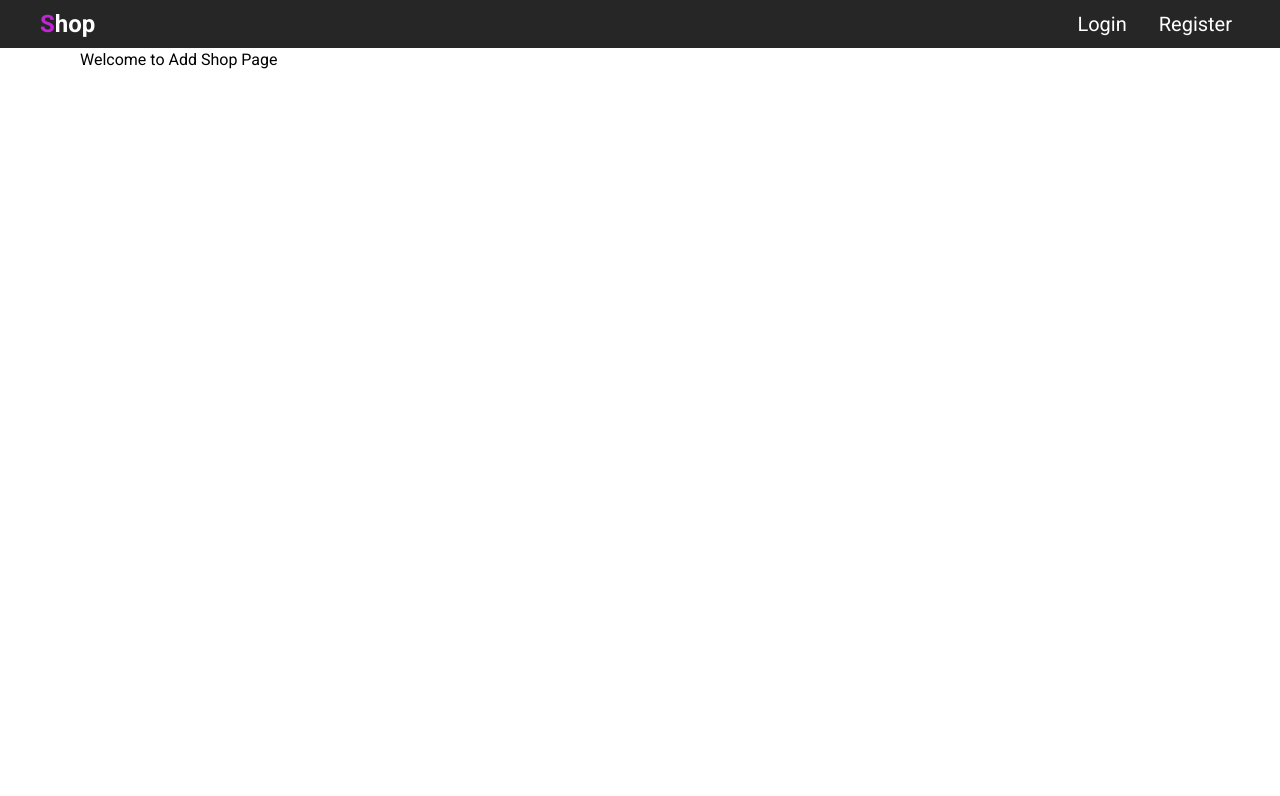
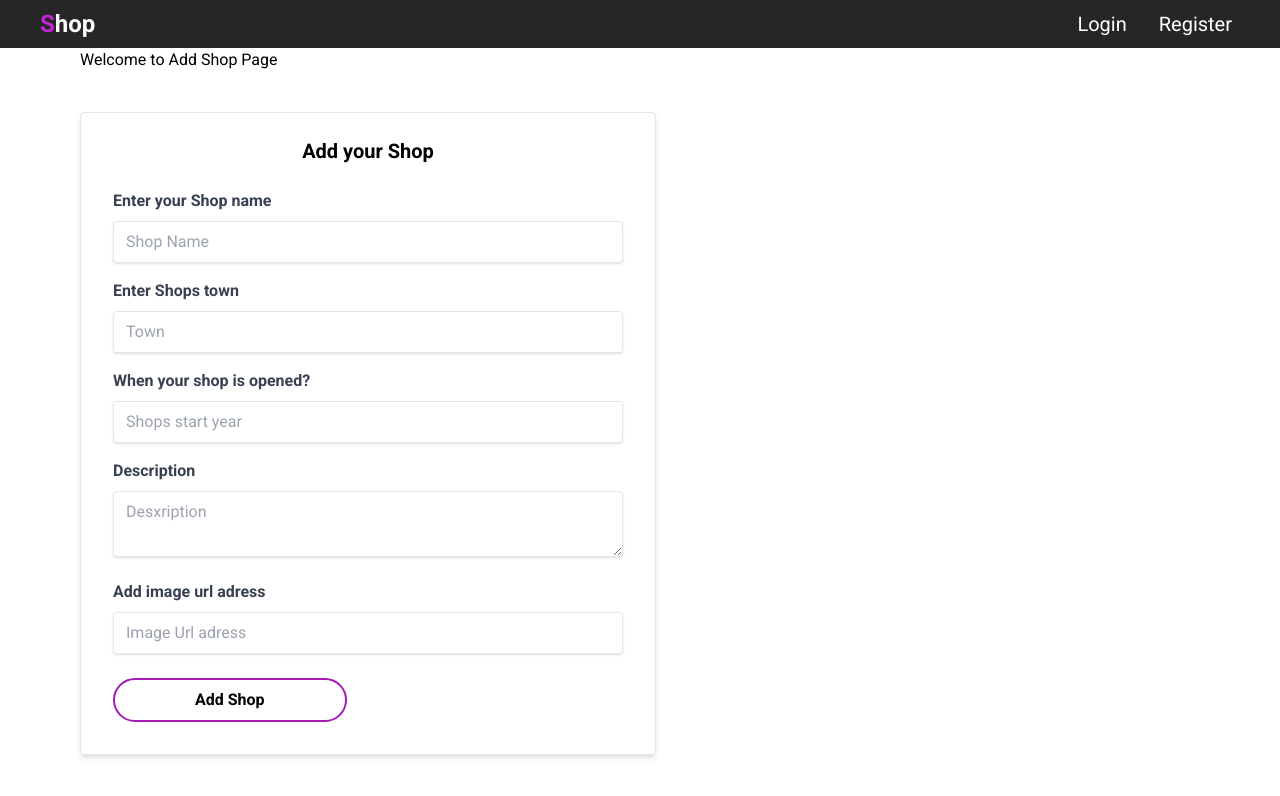
Before and after one commit to gintare-ces/Gintare_Cesiuliene_baigiamasis_darbas, a React (Vite) app: page /shops/add in a window 1280 px wide. Shown: the top 796 px of the page. Built offline with nearby package versions, Linux system fonts and the light colour scheme; no server answers.

Commit message:
add new shop form

```diff
--- a/src/pages/AddShopPage.jsx
+++ b/src/pages/AddShopPage.jsx
@@ -1,9 +1,26 @@
 import React from 'react'
+import AddShopForm from '../components/shops/AddShopForm'
+import { addDoc, collection } from 'firebase/firestore'
+import { db } from '../firebase/firebase'
+import { toast } from 'react-hot-toast'
 
 function AddShopPage() {
+  async function addNewShop(newShopObj) {
+    try {
+      const docRef = await addDoc(collection(db, 'shops'), newShopObj)
+      console.log('Document written with ID', docRef.id);
+
+        toast.success('Shop added')
+      }
+    catch(error) {
+        toast.error('Failed')
+        console.log('error ===', error);
+      }
+  }
   return (
     <div className='container mx-auto'>
         <h1>Welcome to Add Shop Page</h1>
+        <AddShopForm onNewShop={addNewShop} />
     </div>
   )
 }
```
